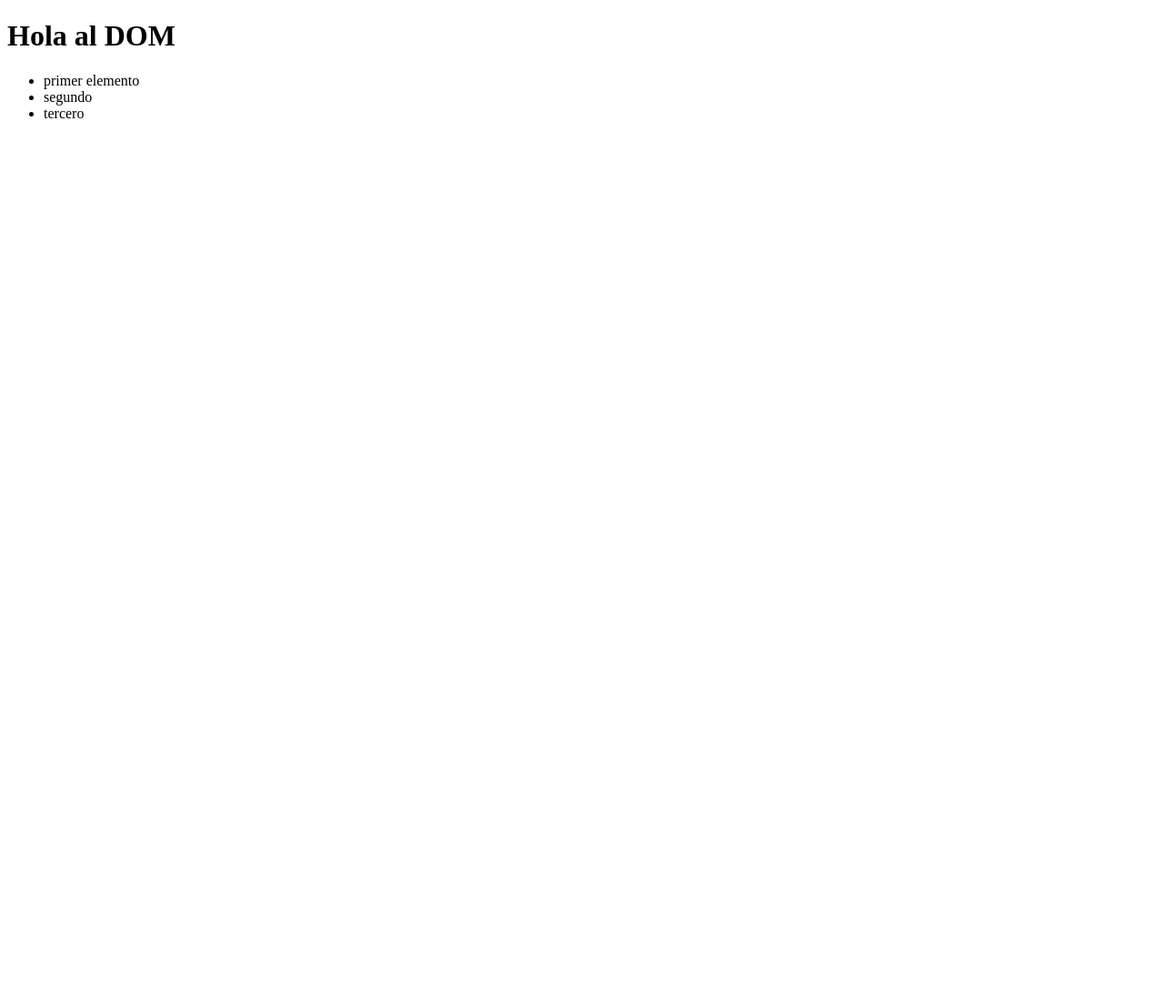
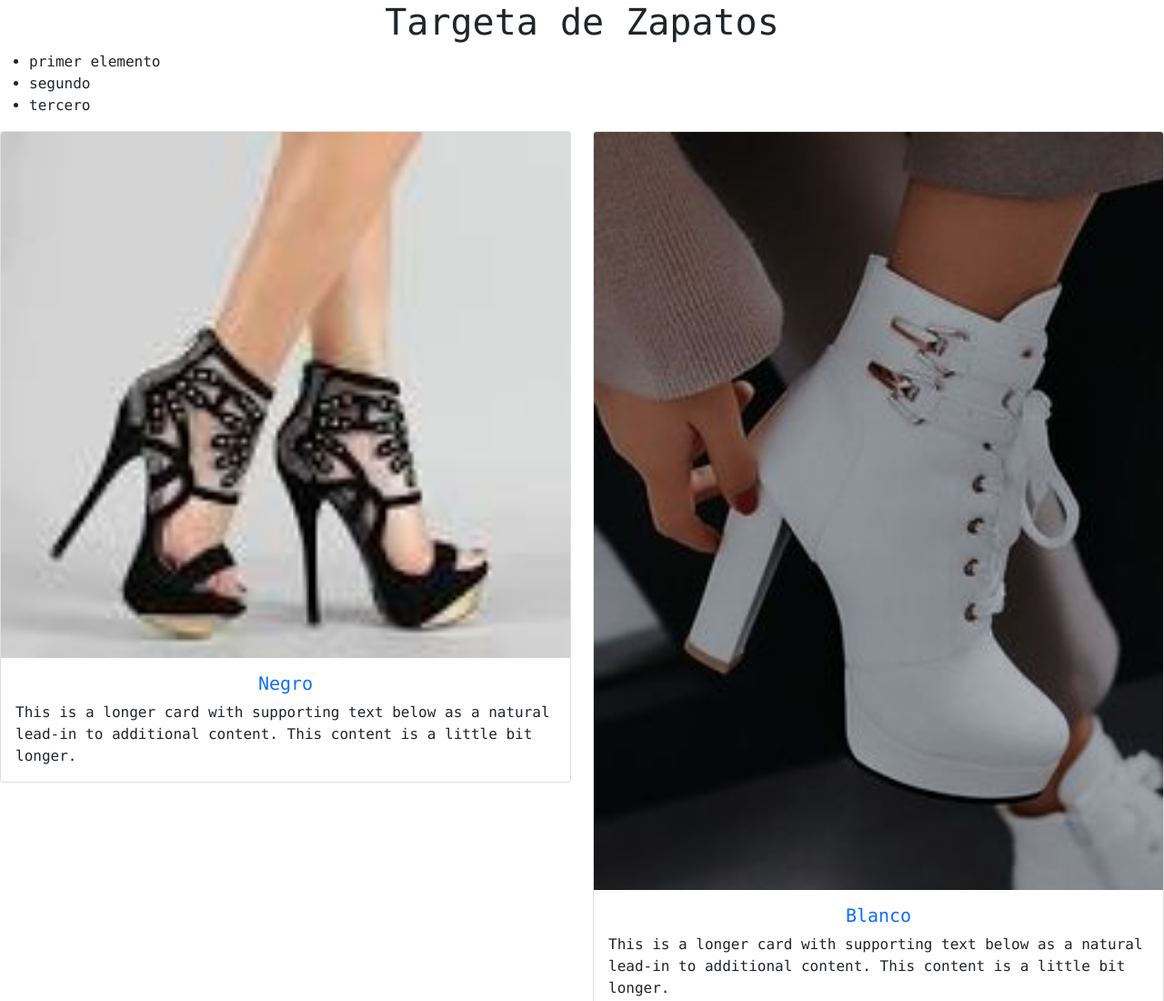
Before and after one commit to SamyAnaphily/diplomado_colsubsidio_2, a plain HTML site: page claseDOM/index.html in a window 1280 px wide. Shown: the top 1100 px of the page at 91% size. Before the commit the page ends 800 px from the top, so only its background shows below. Drawn offline with nearby package versions, Linux system fonts and the light colour scheme.

Commit message:
siii lo hice

```diff
--- a/claseDOM/app.js
+++ b/claseDOM/app.js
@@ -4,10 +4,40 @@ const arrayElement = ['primer elemento','segundo','tercero']
 
 arrayElement.forEach(item => {
     console.log(item)
-    const li = document.createElement('li')
-    li.textContent = item
-    lista.appendChild(li)
+    const  elelista = document.createElement('li')
+    elelista.textContent = item
+    lista.appendChild(elelista);
 })
-/*arrayElement.forEach(item =>{
+arrayElement.forEach(zapatos=>{
 
-})*/
+})
+const pets=[
+    {
+        id:1,
+        name:"Negro",
+        img:"./img/imagen1.jpg",
+    },
+    {
+        id:2,
+        name:"Blanco",
+        img:"./img/imagen2.jpg",
+    },
+    {
+        id:3,
+        name:"Tipo Tennis",
+        img:"./img/imagen3.jpg",
+    }
+];
+
+let card = document.getElementById("card-template");
+ pets.map((x) =>{
+    card.innerHTML += `<div class="col">
+    <div class="card">
+      <img src="${x.img}" class="card-img-top" alt="${x.name}">
+      <div class="card-body">
+        <h5 class="card-title text-center text-primary">${x.name}</h5>
+        <p class="card-text">This is a longer card with supporting text below as a natural lead-in to additional content. This content is a little bit longer.</p>
+      </div>
+  </div>
+  `;
+ })
--- a/claseDOM/index.html
+++ b/claseDOM/index.html
@@ -3,11 +3,14 @@
     <head>
         <meta charset="UTF-8">
         <meta name="viewport" content="width=device-width, initial-scale=1">
-        <title>Document</title>
+        <link href="https://cdn.jsdelivr.net/npm/bootstrap@5.1.3/dist/css/bootstrap.min.css" rel="stylesheet" integrity="sha384-1BmE4kWBq78iYhFldvKuhfTAU6auU8tT94WrHftjDbrCEXSU1oBoqyl2QvZ6jIW3" crossorigin="anonymous">
+
     </head>
-    <body>
-        <h1>Hola al DOM</h1>
+    <body class="font-monospace">
+        <h1 class="text-center">Targeta de Zapatos</h1>
         <ul id="lista"></ul>
+        <div class="row row-cols-1 row-cols-md-2 g-4" id="card-template">
+        </div>
         <script src="app.js"></script>
     </body>
 </html>
```
Also changed, not shown: claseDOM/img/imagen1.jpg (added), claseDOM/img/imagen2.jpg (added), claseDOM/img/imagen3.jpg (added).
